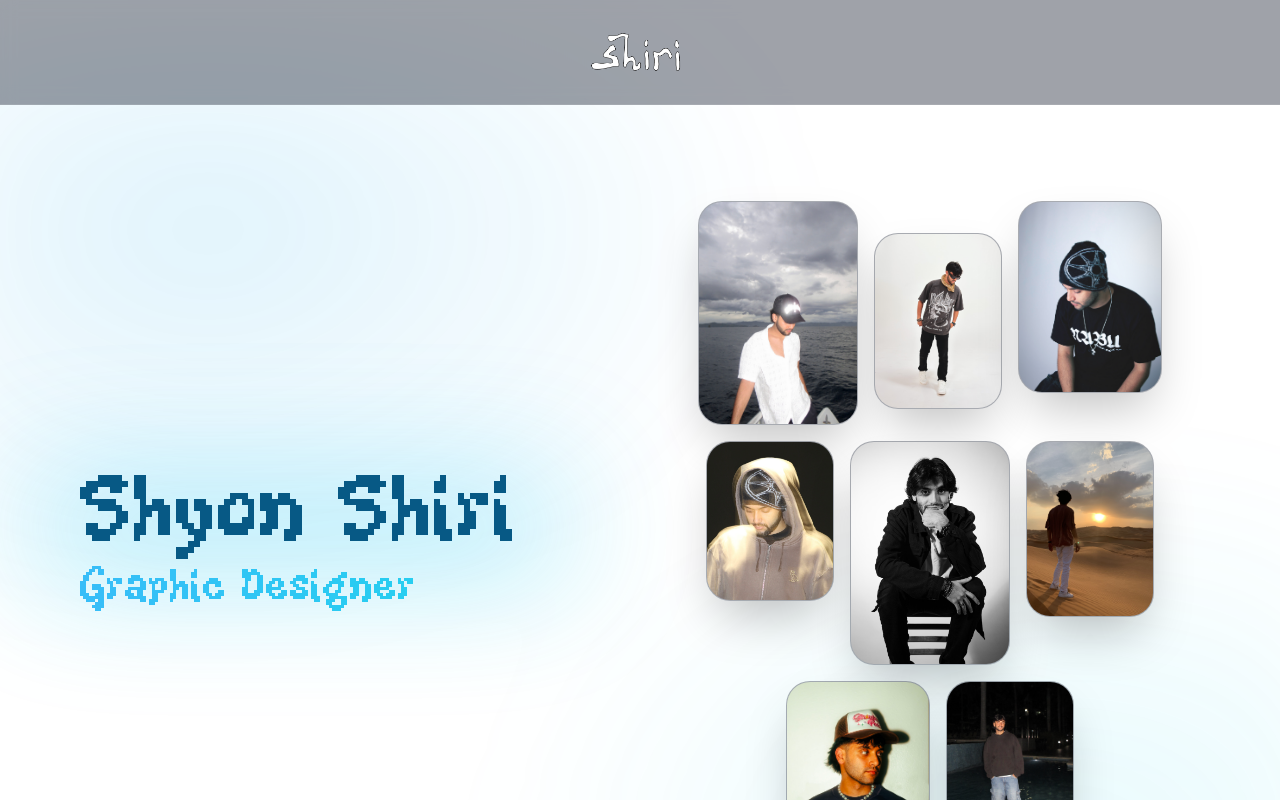
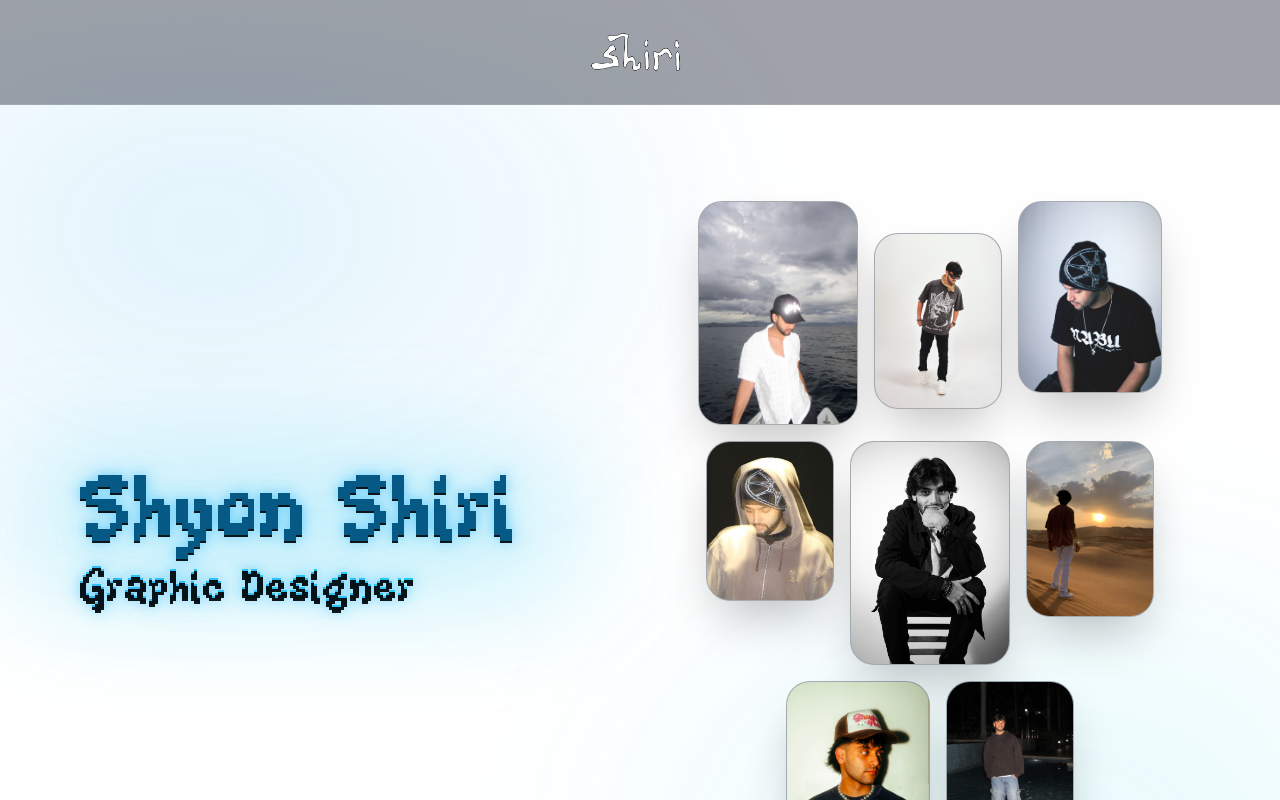
Before and after one commit to shyonxshiri/shyonxshiri.github.io, a React (Vite) app: page / in a window 1280 px wide. Built offline with nearby package versions, Linux system fonts and the light colour scheme.

Commit message:
font shadow

```diff
--- a/src/App.tsx
+++ b/src/App.tsx
@@ -291,7 +291,7 @@ function Hero() {
             {/* Main title */}
             <motion.h1
               layout
-              className="relative z-10 font-[KiwiSoda] font-normal leading-tight text-center sm:text-left"
+              className="relative z-10 font-[KiwiSoda] pixel-shadow-glow font-normal leading-tight text-center sm:text-left"
             >
               {/* Bigger name */}
               <span className="block text-4xl sm:text-5xl md:text-7xl lg:text-8xl">
@@ -299,7 +299,7 @@ function Hero() {
               </span>
 
               {/* Smaller subtitle */}
-              <span className="block mt-1 text-2xl sm:text-3xl md:text-4xl lg:text-5xl text-transparent bg-clip-text bg-gradient-to-r from-sky-400 to-cyan-400">
+              <span className="block pixel-shadow-glow mt-1 text-2xl sm:text-3xl md:text-4xl lg:text-5xl text-transparent bg-clip-text bg-gradient-to-r from-sky-400 to-cyan-400">
                 Graphic Designer
               </span>
             </motion.h1>
--- a/src/index.css
+++ b/src/index.css
@@ -41,3 +41,9 @@ html {
 .glow-ring {
   animation: glowRing 1.6s ease-in-out infinite alternate;
 }
+.pixel-shadow-glow {
+  text-shadow:
+    0 2px 0 rgba(0, 0, 0, 0.9),
+    0 0 12px rgba(56, 189, 248, 0.6),
+    0 0 24px rgba(56, 189, 248, 0.35);
+}
```
Also changed, not shown: 1 other file (tests, documents, lock files or other folders).
